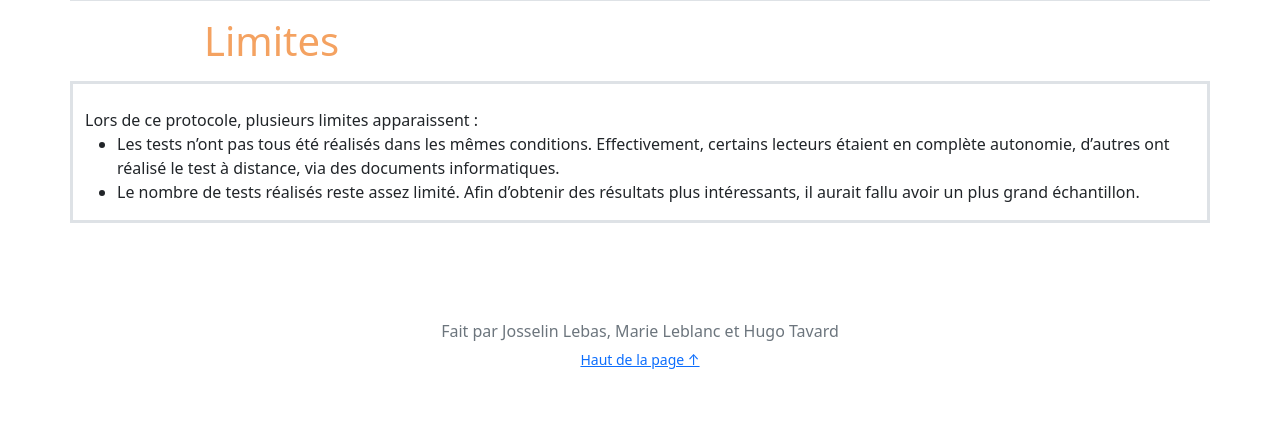
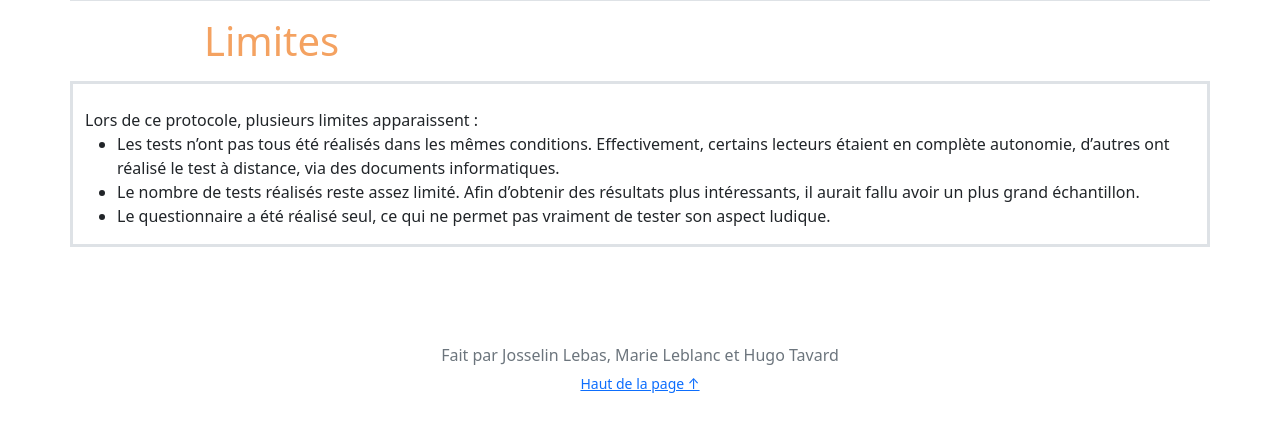
Before and after one commit to Croquignoles/Regles_Du_Jeu, a PHP site: page /test.php in a window 1280 px wide. Shown: the part 1212-1655 px from the top of the page. Before the commit the page ends 1581 px from the top, so only its background shows below. Run offline with PHP 8.4, Linux system fonts and the light colour scheme.

Commit message:
ajout limite

```diff
--- a/test.php
+++ b/test.php
@@ -45,7 +45,7 @@ include_once("includes/header.php");
 </div>
 <div class = "container border border-3">
     <br/>
-    <p>Vous pouvez trouver un document contenant les résulats de notre étude plus détaillés <a href="pdf/analyseResultats .pdf">ici.</a></p>
+    <p>Vous pouvez trouver un document contenant les résulats de notre étude plus détaillés <a href="pdf/analyseResultats .pdf" target="_blank">ici.</a></p>
     <p>Quelques points importants :
         <ul>
             <li>
@@ -73,6 +73,9 @@ include_once("includes/header.php");
         <li>
             Le nombre de tests réalisés reste assez limité. Afin d’obtenir des résultats plus intéressants, il aurait fallu avoir un plus grand échantillon.
         </li>
+        <li>
+            Le questionnaire a été réalisé seul, ce qui ne permet pas vraiment de tester son aspect ludique.
+        </li>
 
     </ul>
 
```
